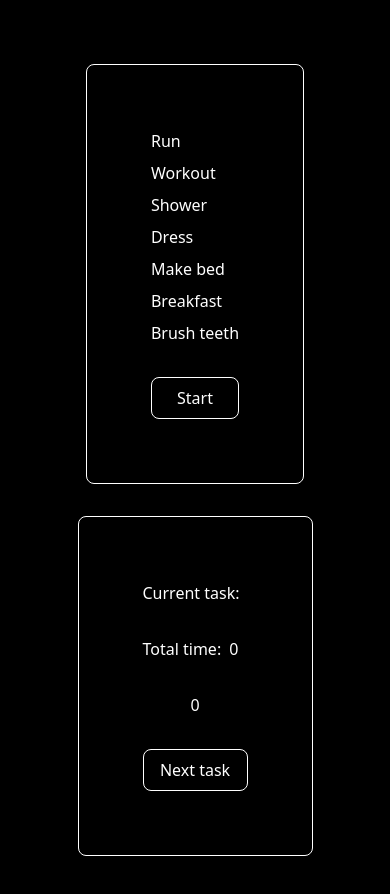
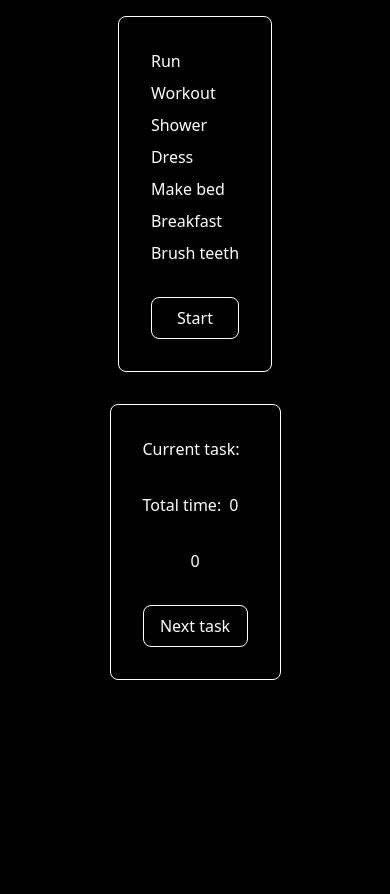
Before and after one commit to coppinger/bookstop-basic, a website: page index.html in a window 390 px wide. After the commit the page ends 844 px from the top, so only its background shows below. Drawn offline with Linux system fonts and the light colour scheme.

Commit message:
mobile tweaks

```diff
--- a/index.html
+++ b/index.html
@@ -8,10 +8,10 @@
     <link rel="stylesheet" href="./output.css" />
   </head>
   <body
-    class="bg-black flex flex-col gap-8 justify-center align-middle text-white p-16"
+    class="bg-black flex flex-col gap-8 justify-center align-middle text-white p-4"
   >
     <div
-      class="border border-white mx-auto h-auto p-16 flex flex-col gap-8 rounded-lg"
+      class="border border-white mx-auto h-auto p-8 flex flex-col gap-8 rounded-lg"
     >
       <div class="task-list flex flex-col gap-2"></div>
       <button
@@ -22,7 +22,7 @@
       </button>
     </div>
     <div
-      class="border border-white mx-auto h-auto p-16 flex flex-col gap-8 rounded-lg text-center"
+      class="border border-white mx-auto h-auto p-8 flex flex-col gap-8 rounded-lg text-center"
     >
       <div class="flex gap-2">
         <p>Current task:</p>
```
Also changed, not shown: output.css.
